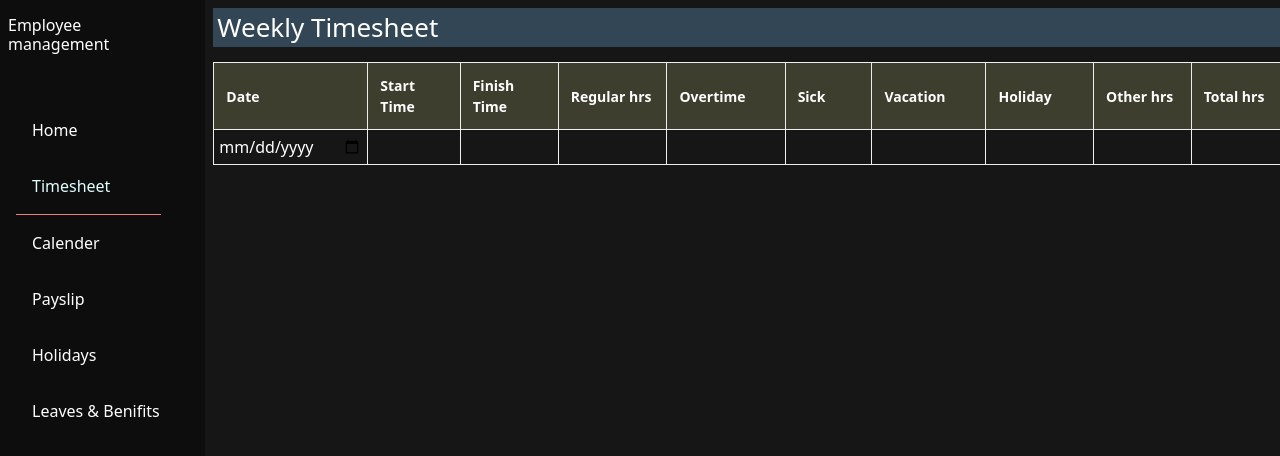
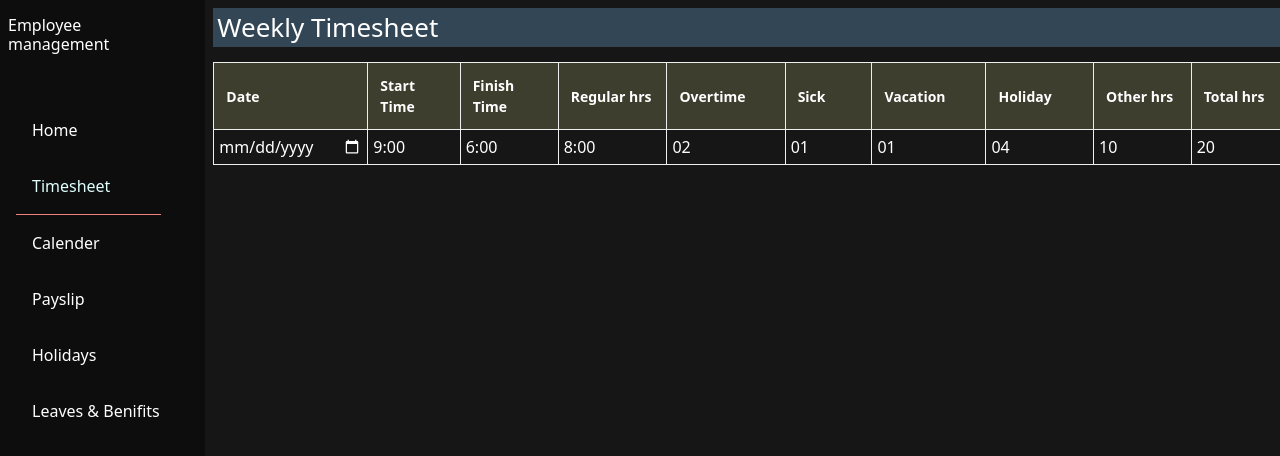
Before and after one commit to nitishhajipur/Empoyee-Attendace, a React (Create React App) app: page /mainMenu/timesheet in a window 1280 px wide. Shown: the top 456 px of the page. Built offline with nearby package versions, Linux system fonts and the light colour scheme.

Commit message:
changes for timesheet

```diff
--- a/src/component/Dashboard/Timesheet.tsx
+++ b/src/component/Dashboard/Timesheet.tsx
@@ -52,7 +52,7 @@ export default function Timesheet() {
             <td>
               <input
                 name="date"
-                // value={data.date}
+                value={date}
                 type="date"
                 // onChange={(e) => onChangeInput(e, employeeId)}
                 // placeholder="Type Name"
@@ -60,81 +60,81 @@ export default function Timesheet() {
             </td>
             <td>
               <input
-                name="email"
-                // value={data.finishTime}
-                type="number"
+                name="startTime"
+                value={startTime}
+                type="text"
                 // onChange={(e) => onChangeInput(e, employeeId)}
                 // placeholder="Type Email"
               />
             </td>
             <td>
               <input
-                name="position"
-                type="number"
-                // value={position}
+                name="finishTime"
+                type="text"
+                value={finishTime}
                 // onChange={(e) => onChangeInput(e, employeeId)}
                 // placeholder="Type Position"
               />
             </td>
             <td>
               <input
-                name="position"
-                type="number"
-                // value={position}
+                name="regularHrs"
+                type="text"
+                value={regularHours}
                 // onChange={(e) => onChangeInput(e, employeeId)}
                 // placeholder="Type Position"
               />
             </td>
             <td>
               <input
-                name="position"
-                type="number"
-                // value={position}
+                name="overTime"
+                type="text"
+                value={overtime}
                 // onChange={(e) => onChangeInput(e, employeeId)}
                 // placeholder="Type Position"
               />
             </td>
             <td>
               <input
-                name="position"
-                type="number"
-                // value={position}
+                name="sick"
+                type="text"
+                value={sick}
                 // onChange={(e) => onChangeInput(e, employeeId)}
                 // placeholder="Type Position"
               />
             </td>
             <td>
               <input
-                name="position"
-                type="number"
-                // value={position}
+                name="Vacation"
+                type="text"
+                value={vacation}
                 // onChange={(e) => onChangeInput(e, employeeId)}
                 // placeholder="Type Position"
               />
             </td>
             <td>
               <input
-                name="position"
-                type="number"
-                // value={position}
+                name="holiday"
+                type="text"
+                value={holiday}
                 // onChange={(e) => onChangeInput(e, employeeId)}
                 // placeholder="Type Position"
               />
             </td>
             <td>
               <input
-                name="position"
-                type="number"
-                // value={position}
+                name="otherHrs"
+                type="text"
+                value={otherhrs}
                 // onChange={(e) => onChangeInput(e, employeeId)}
                 // placeholder="Type Position"
               />
             </td>
             <td>
               <input
-                name="position"
-                type="number"
-                // value={position}
+                name="totalHrs"
+                type="text"
+                value={totalhrs}
                 // onChange={(e) => onChangeInput(e, employeeId)}
                 // placeholder="Type Position"
               />
--- a/src/component/Dashboard/timesheet.css
+++ b/src/component/Dashboard/timesheet.css
@@ -56,3 +56,26 @@ input[type=number]::-webkit-outer-spin-button {
     appearance: none;
     margin: 0;
 }
+
+input[type="date"]::-webkit-calendar-picker-indicator {
+    filter: invert(1);
+}
+element.style {
+}
+button, input, optgroup, select, textarea {
+    margin: 0;
+    font-family: inherit;
+    font-size: inherit;
+    line-height: inherit;
+}
+input {
+    font-size: 14px;
+    background-color: transparent;
+    color: white;
+    border: none;
+    width: 100%;
+    padding: 4px 4px;
+}
+*, ::after, ::before {
+    box-sizing: border-box;
+}
```
